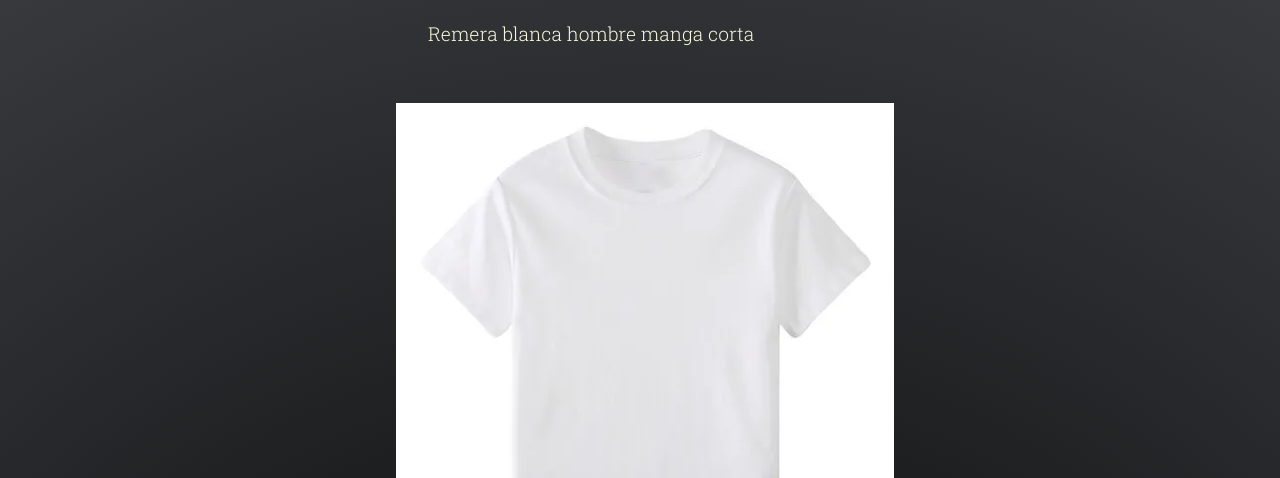
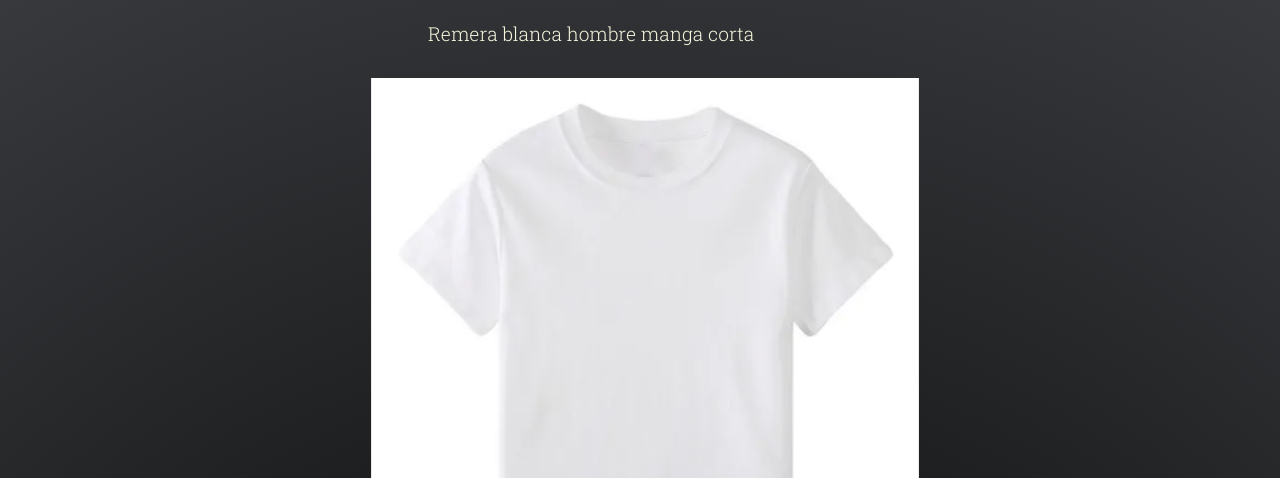
Before and after one commit to Ivangranatelli/tienda, a plain HTML site: page clase2/productos.html in a window 1280 px wide. In both pictures the pointer is over the picture 645 px from the left and 674 px from the top of the page. Shown: the part 322-800 px from the top of the page. Drawn offline with Linux system fonts and the light colour scheme.

Commit message:
aplicando transform a img productos

```diff
--- a/clase2/contacto.css
+++ b/clase2/contacto.css
@@ -76,8 +76,8 @@ h2{
 }
 .footer a{
     color: black;
-   font-size: 1rem;
-   clear: both;
+    font-size: 1rem;
+    clear: both;
 }
 .header__nav li:hover{
     transform: scale(1.1);
--- a/clase2/productos.css
+++ b/clase2/productos.css
@@ -62,3 +62,6 @@ body{
     .header__nav li:hover{
         transform: scale(1.1);
     }
+    img:hover{
+        transform: scale(1.1);
+    }
```
Also changed, not shown: index.html (+1 -1 lines).
